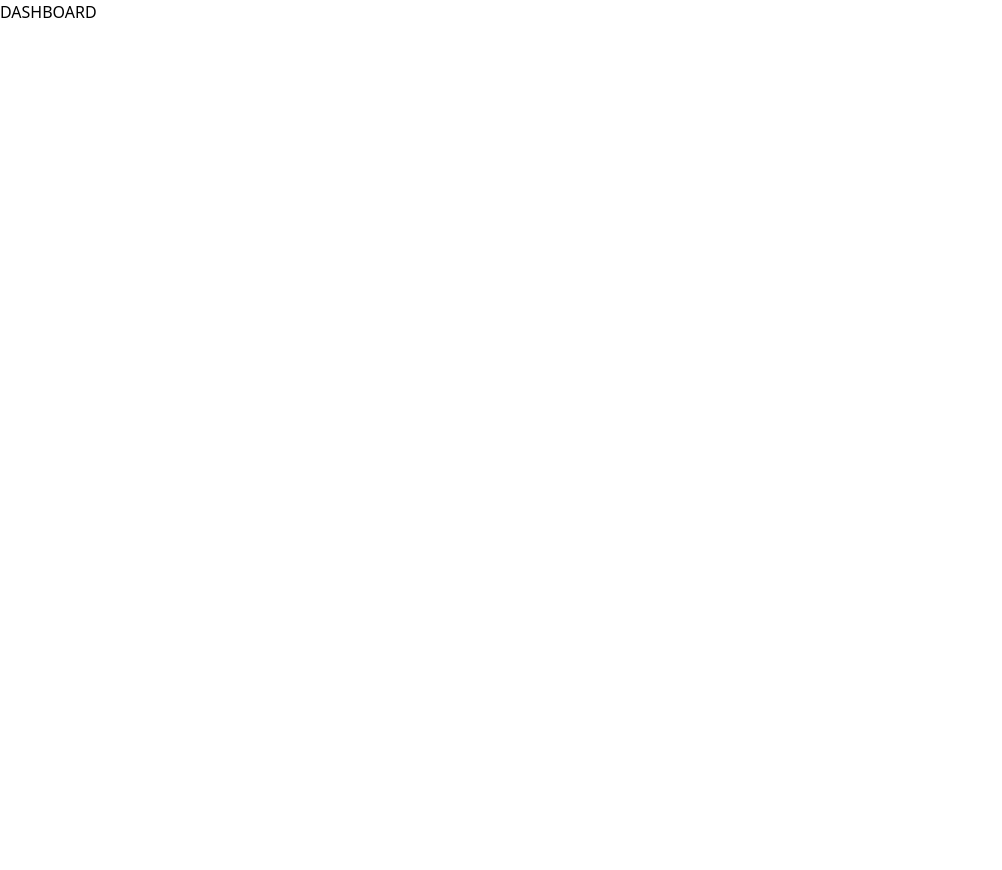
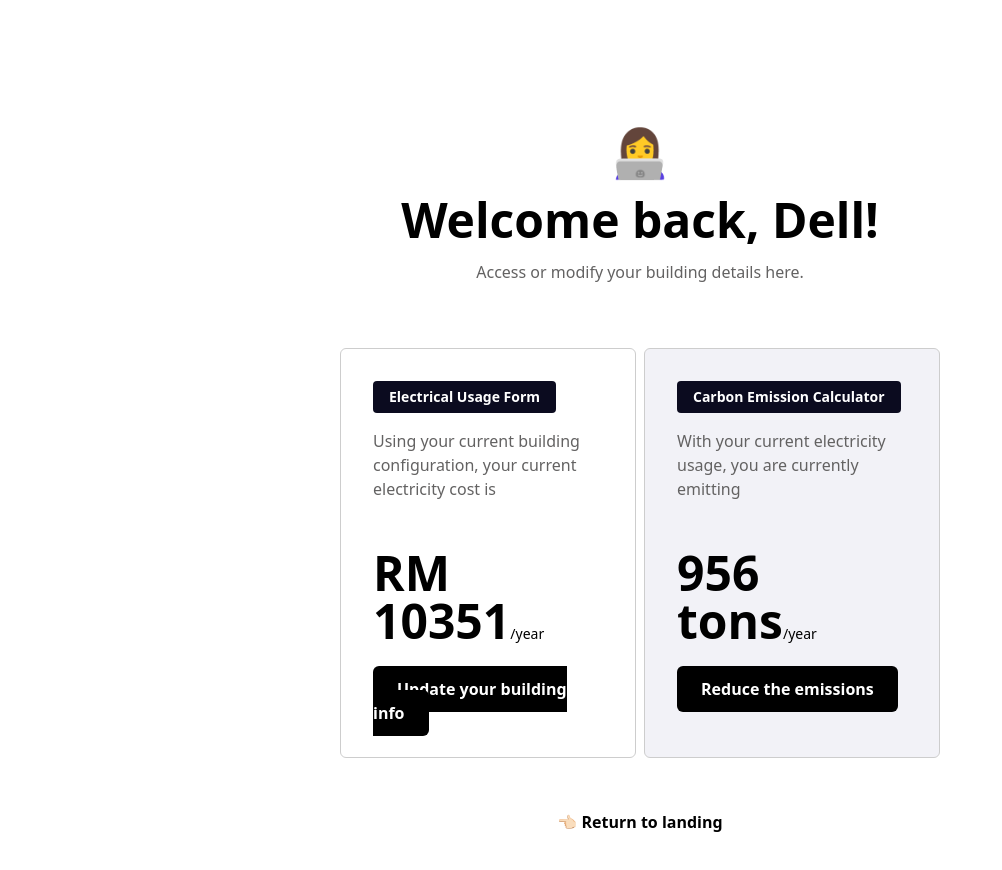
Before and after one commit to syahirahsabri/hack2hire, a React (Vite) app: page /dashboard in a window 1280 px wide. Shown: the top 870 px of the page, without its empty margins (0-1002 px from the left). Before the commit the page ends 800 px from the top, so only its background shows below. Built offline with nearby package versions, Linux system fonts and the light colour scheme.

Commit message:
Implement user dashboard

```diff
--- a/src/pages/Dashboard.jsx
+++ b/src/pages/Dashboard.jsx
@@ -1,10 +1,64 @@
-
+import { Link } from "react-router-dom";
 
 export default function Dashboard() {
+  return (
+    <div className="flex flex-col items-center px-5 py-16 md:px-10 md:py-24 lg:py-32">
+      <div className="mb-8 w-full max-w-3xl text-center md:mb-12 lg:mb-16">
+        <h2 className="text-3xl font-bold mb-5 md:text-5xl">👩‍💻</h2>
+        <h2 className="text-3xl font-bold md:text-5xl">Welcome back, Dell!</h2>
+        <p className="mt-4 text-sm text-[#636262] sm:text-base">
+          Access or modify your building details here.
+        </p>
+      </div>
 
-  return (
-    <div className="bg-white">
-      <p>DASHBOARD</p>
+      <div className="grid grid-cols-1 gap-2 md:grid-cols-2 md:gap-2 lg:w-[50%]">
+        {/* First div */}
+        <div className="flex max-w-md flex-col items-start rounded-md border border-[#cdcdcd] p-8">
+          <div className="mb-4 rounded-[4px] bg-[#0b0b1f] px-4 py-1.5">
+            <p className="text-sm font-bold text-white sm:text-sm">
+              Electrical Usage Form
+            </p>
+          </div>
+          <p className="mb-6 text-base font-light text-[#636262] md:mb-10 lg:mb-12">
+            Using your current building configuration, your current electricity
+            cost is
+          </p>
+          <h2 className="mb-5 text-3xl font-bold md:mb-6 md:text-5xl lg:mb-8">
+            RM 10351<span className="text-sm font-light sm:text-sm">/year</span>
+          </h2>
+          <Link to={"/form"}>
+            <a className="mb-5 w-full rounded-md bg-black px-6 py-3 text-center font-semibold text-white md:mb-6 lg:mb-8">
+              Update your building info
+            </a>
+          </Link>
+        </div>
+
+        {/* Second div */}
+        <div className="flex max-w-md flex-col items-start rounded-md border border-[#cdcdcd] bg-[#f2f2f7] p-8">
+          <div className="mb-4 rounded-[4px] bg-[#0b0b1f] px-4 py-1.5">
+            <p className="text-sm font-bold text-white sm:text-sm">
+              Carbon Emission Calculator
+            </p>
+          </div>
+          <p className="mb-6 text-base font-light text-[#636262] md:mb-10 lg:mb-12">
+            With your current electricity usage, you are currently emitting
+          </p>
+          <h2 className="mb-5 text-3xl font-bold md:mb-6 md:text-5xl lg:mb-8">
+            956 tons<span className="text-sm font-light sm:text-sm">/year</span>
+          </h2>
+          <Link to={"/calculator"}>
+            <a className="mb-5 w-full rounded-md bg-black px-6 py-3 text-center font-semibold text-white md:mb-6 lg:mb-8">
+              Reduce the emissions
+            </a>
+          </Link>
+        </div>
+      </div>
+      <a
+        href="/home"
+        className="mb-5 w-[20%] mt-10 py-3 text-center font-semibold text-black md:mb-6 lg:mb-8 hover:bg-white hover:text-black"
+      >
+       👈🏻 Return to landing
+      </a>
     </div>
-  )
+  );
 }
```
